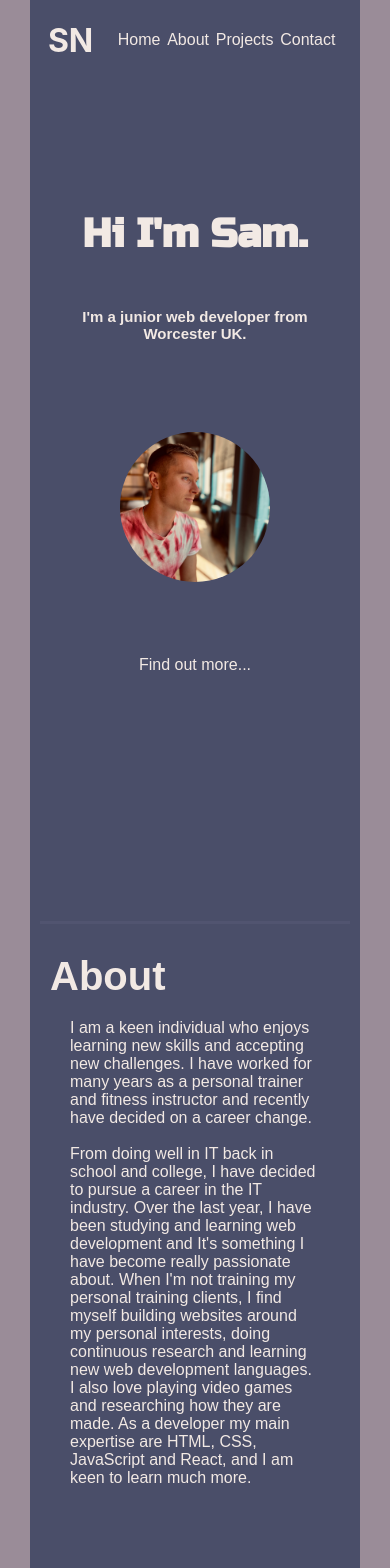
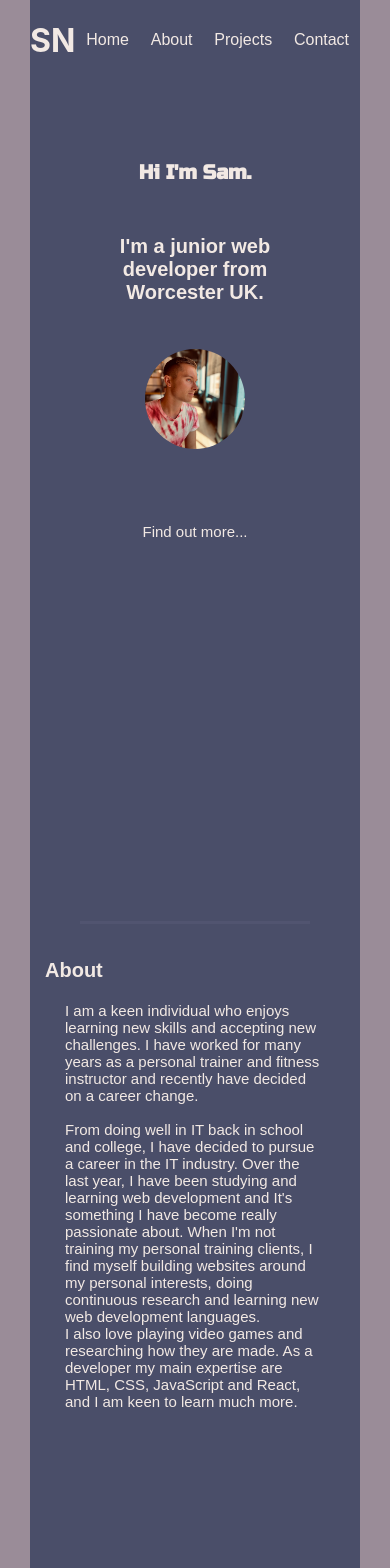
Before and after one commit to Samnoble118/Portfolio-V2, a React (Create React App) app: page / in a window 390 px wide. Shown: the top 1568 px of the page. Built offline with nearby package versions, Linux system fonts and the light colour scheme; a web font is replaced by a local one.

Commit message:
mobile responsive

```diff
--- a/src/pages/home.css
+++ b/src/pages/home.css
@@ -117,21 +117,18 @@
     transform: rotate(360deg);
 }
 
-@media only screen and (max-width: 600px) {
 
-    .intro,.about-me,.projects, .contact{
-        padding: 10px;
-        color: #F2E9E4;
-        margin: 0 10px;
-    }
+  @media only screen and (max-width: 1100px) {
+
+
 
 
     .intro h1{
-        font-size: 40px;
+        font-size: 80px;
         margin: 50px 0;
     }
     .intro-heads {
-        font-size: 10px;
+        font-size: 15px;
         margin: 50px 0;
     }
 
@@ -158,24 +155,12 @@
     }
 
     .about-me p{
-        font-size: 100%;
+        font-size: 25px;
     }
 
     .picBox{
         margin: 0 20px;
     }
-
-    .theProjectContainer{
-        display: inline-block;
-
-    }
-
-    .aProject{
-
-        width: 80%;
-
-    }
-
 
     .contact h2{
         margin: 20px 0;
@@ -184,7 +169,7 @@
 
     .socail-icon{
         cursor: pointer;
-        width: 60px;
+        width: 80px;
     }
 
     .social-icon-container{
@@ -194,51 +179,32 @@
 
   }
 
-  /* @media only screen and (max-width: 768px) {
+  @media only screen and (max-width: 980px) {
+
+
 
     .intro,.about-me,.projects, .contact{
-        padding: 10px
+        padding: 70px;
+
+
+    }
+
+    .intro h1 {
+        font-size: 60px;
+
     }
 
 
-    .intro h1{
-        font-size: 60px;
-        margin: 70px 0;
-    }
+
     .intro-heads {
-        font-size: 20px;
-        margin: 70px 0;
-    }
-
-    .intro-heads-container{
-        display: block;
-        align-items: center;
-        text-align: center;
-    }
-
-    .find-more{
-        text-align: center;
-        margin: 50px;
-        font-size: x-large;
-    }
-
-    .samPic{
-        width: 200px;
-       margin: 20px;
-    }
-
-
-    .about-me{
-        height: 100vh;
+        font-size: 15px;
+        margin: 5px 0;
     }
 
     .about-me p{
-        font-size: 25px;
+        font-size: 20px;
     }
 
-    .picBox{
-        margin: 0 20px;
-    }
 
     .theProjectContainer{
         display: inline-block;
@@ -247,24 +213,80 @@
 
     .aProject{
 
+        width: 100%;
+
+    }
+
+  }
+
+  @media only screen and (max-width: 600px) {
+
+
+    .about-me p{
+        font-size: 15px;
+    }
+
+    .intro,.about-me,.projects, .contact{
+        padding: 20px;
+
+
+    }
+
+
+  }
+
+  @media only screen and (max-width: 430px) {
+
+
+    .about-me p{
+        font-size: 15px;
+    }
+
+    .intro,.about-me,.projects, .contact{
+        padding: 5px;
+
+    }
+
+    .samPic{
+        width: 100px
+    }
+
+    .find-more{
+        text-align: center;
+        margin: 50px 0;
+        font-size: 15px;
+    }
+
+    .socail-icon{
+
+        width: 30px;
+    }
+
+    .intro h1, .intro h2, .about-me h2, .projects h2, .contact h2{
+        font-size: 20px;
+    }
+
+    .about-me{
+        margin: 10px;
+    }
+
+    .projects{
+
+        margin: 1px;
+
+    }
+    .aProject{
+
         width: 80%;
 
     }
 
+  }
 
-    .contact h2{
-        margin: 20px 0;
-        font-size: 30px;
-    }
-
-    .socail-icon{
-        cursor: pointer;
-        width: 60px;
-    }
-
-    .social-icon-container{
-        text-align: center;
-    }
+  @media only screen and (max-height: 650px) {
 
 
-  } */
+    .about-me p{
+        font-size: 12px;
+    }
+  }
--- a/src/pages/home.js
+++ b/src/pages/home.js
@@ -94,7 +94,7 @@ function home() {
                         <div>
                         <h3>Pokemon To-Do List</h3>
                         <br />
-                        <p>A checklist to help pokemon hunters keep track on their shiny hunting.</p><br />
+                        <p>A Pokemon shiny-hunter check Todo list.</p><br />
                         </div>
                         <div className="picContainer">
                         <a href="https://samnoble118.github.io/Shiny-Checklist/" target='_blank'><img className="marvelWebPic" src={ShinyToDo} alt="Marvel Website" /></a>
--- a/src/pages/navbar.css
+++ b/src/pages/navbar.css
@@ -19,10 +19,11 @@
 
 }
 
-@media only screen and (max-width: 600px) {
+@media only screen and (max-width: 370px) {
     .nav-items{
         justify-content: space-evenly;
-        width: 70%;
+        width: 50%;
+        font-size: 10px;
 
     }
   }
```
